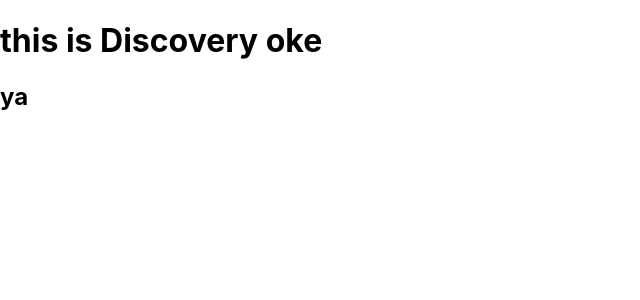
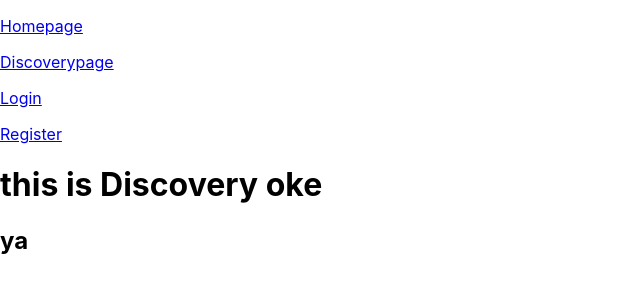
Before and after one commit to mulia007/react-project-lauch, a React (Create React App) app: page /discover in a window 1280 px wide. Shown: the top 300 px of the page, without its empty margins (0-640 px from the left). Built offline with nearby package versions, Linux system fonts and the light colour scheme.

Commit message:
update navbar

```diff
--- /dev/null
+++ b/src/components/Navbar.js
@@ -0,0 +1,23 @@
+import { Link } from "react-router-dom";
+import "./style.css";
+
+const Navbar = () => {
+  return (
+    <div className="navbar-container">
+      <p>
+        <Link to={"/"}>Homepage</Link>
+      </p>
+      <p>
+        <Link to={"/discover"}>Discoverypage</Link>
+      </p>
+      <p>
+        <Link to={"/login"}>Login</Link>
+      </p>
+      <p>
+        <Link to={"/register"}>Register</Link>
+      </p>
+    </div>
+  );
+};
+
+export default Navbar;
--- a/src/pages/Discoverypage.js
+++ b/src/pages/Discoverypage.js
@@ -1,8 +1,10 @@
 import React from "react";
+import Navbar from "../components/Navbar";
 
 const Discoverypage = () => {
   return (
     <div>
+      <Navbar />
       <h1>this is Discovery oke </h1>
       <h2>ya</h2>
     </div>
--- a/src/pages/Homepage.js
+++ b/src/pages/Homepage.js
@@ -1,8 +1,10 @@
 import React from "react";
+import Navbar from "../components/Navbar";
 
 const Homepage = () => {
   return (
     <div>
+      <Navbar />
       <h1>this is Homepages okess</h1>
     </div>
   );
--- a/src/pages/Login.js
+++ b/src/pages/Login.js
@@ -1,5 +1,6 @@
 import axios from "axios";
 import React, { useState } from "react";
+import Navbar from "../components/Navbar";
 import { API } from "../const/endpoint";
 import "./page.css";
 
@@ -32,6 +33,7 @@
   return (
     <div className="regis-wrapper">
       <div className="regis-container">
+        <Navbar />
         <h1>Login Admin</h1>
         <input onChange={handleEmail} placeholder="Email" />
         <input onChange={handlePassword} placeholder="Password" />
--- a/src/pages/Register.js
+++ b/src/pages/Register.js
@@ -1,5 +1,6 @@
 import axios from "axios";
 import React, { useState } from "react";
+import Navbar from "../components/Navbar";
 import { API } from "../const/endpoint";
 import "./page.css";
 
@@ -30,6 +31,7 @@
   return (
     <div className="regis-wrapper">
       <div className="regis-container">
+        <Navbar />
         <h1>Register Admin</h1>
         <input onChange={handleEmail} placeholder="Email" />
         <input onChange={handlePassword} placeholder="Password" />
```
Also changed, not shown: src/components/style.css (added), src/hoc/ProtectedRoute.js (added), src/hoc/ProtectedRoutes.js (added).
